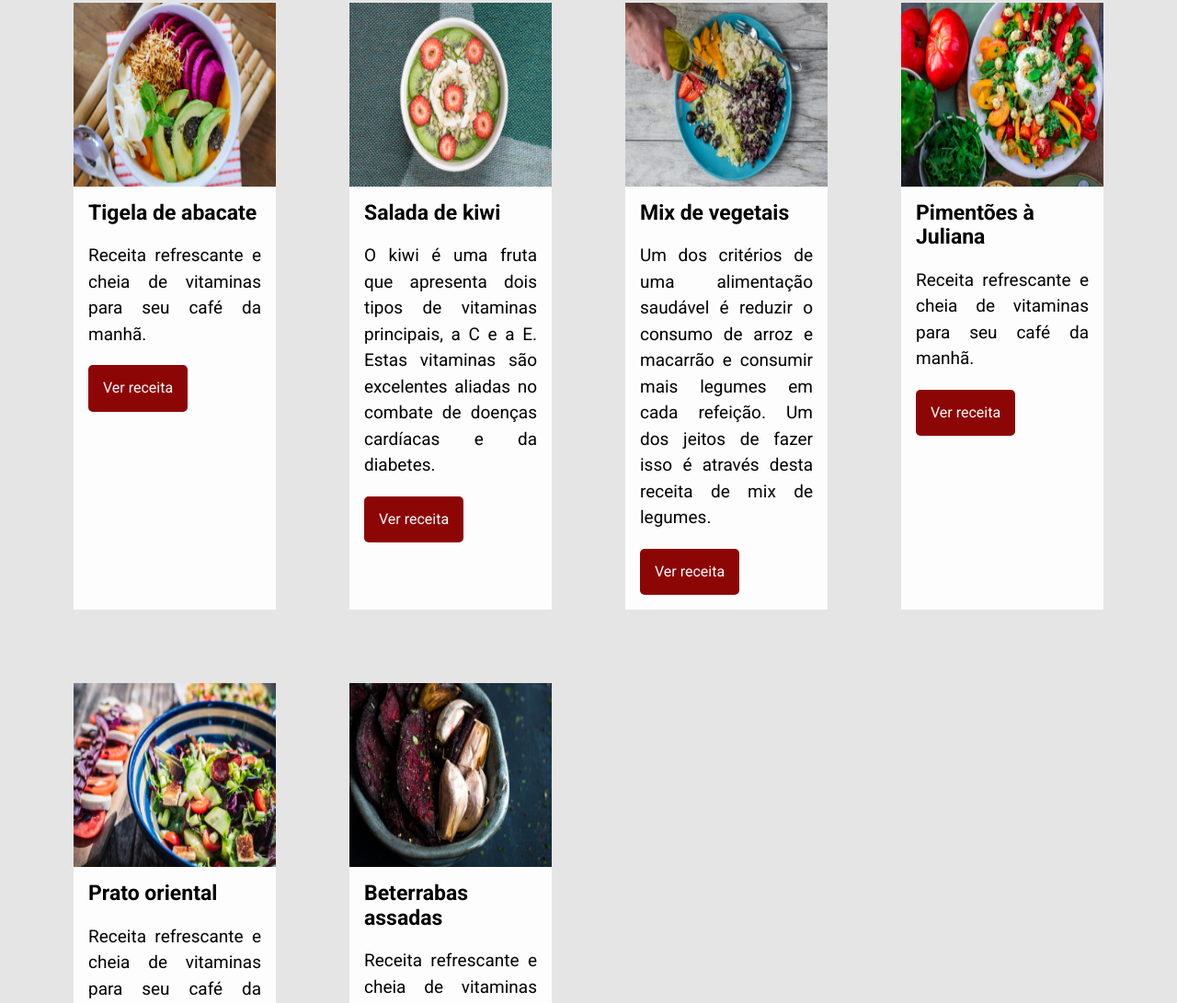
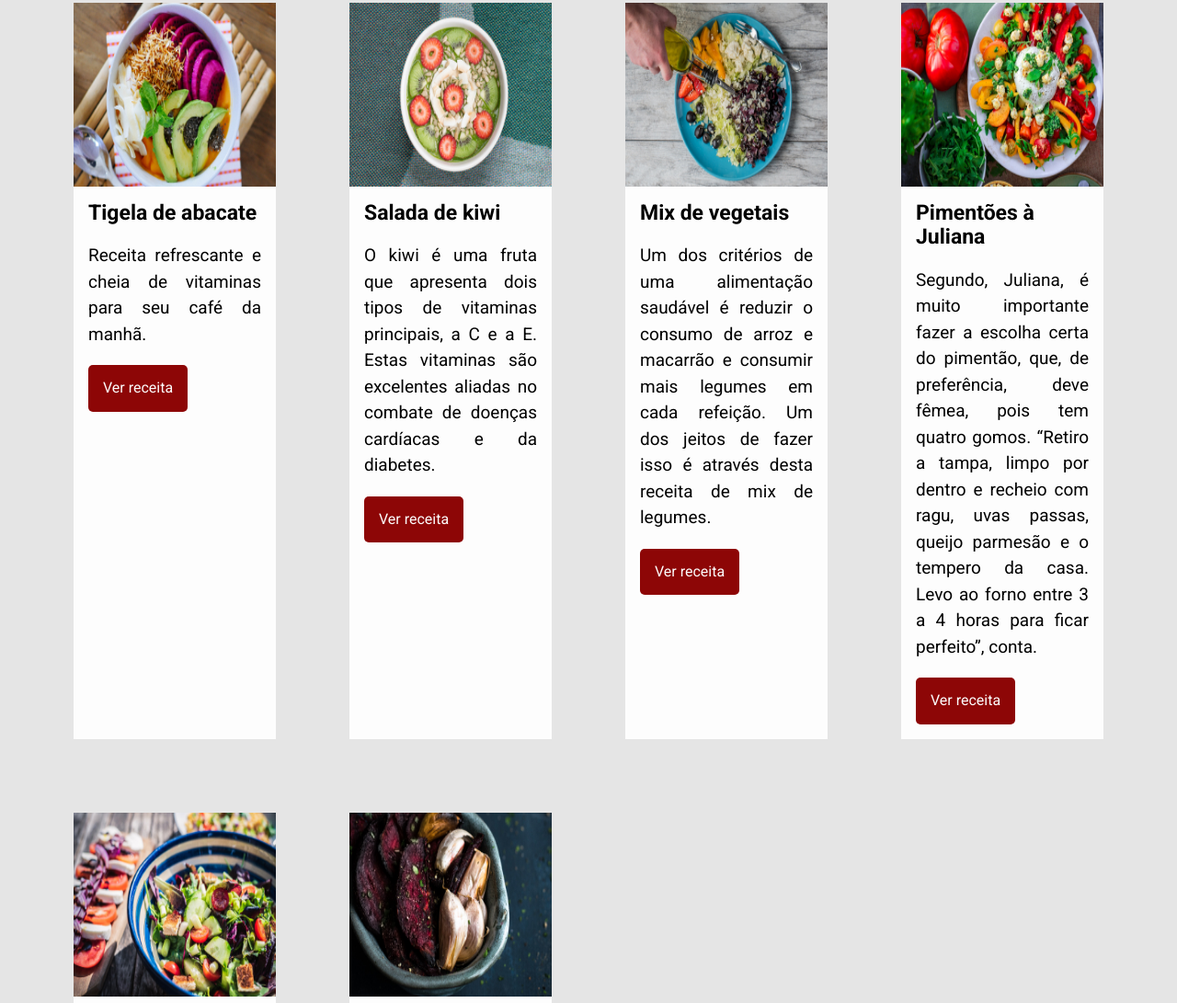
Before and after one commit to walisonjesus/Fruta-e-fruto, a plain HTML site: page index.html in a window 1280 px wide. Shown: the part 1136-2227 px from the top of the page at 92% size. Drawn offline with Linux system fonts and the light colour scheme.

Commit message:
alteracao na receita

```diff
--- a/index.html
+++ b/index.html
@@ -88,7 +88,8 @@
                 <img alt="Pimentões à Juliana" class="receita__imagem" src="./assets/img/receitas/pimentoes-a-juliana.jpg" />
                 <div class="receita__conteudo">
                     <h4 class="receita__titulo">Pimentões à Juliana</h4>
-                    <p class="receita__descricao">Receita refrescante e cheia de vitaminas para seu café da manhã.</p>
+                    <p class="receita__descricao">Segundo, Juliana, é muito importante fazer a escolha certa do pimentão, que, de preferência, deve fêmea, pois tem quatro gomos. “Retiro a tampa, limpo por dentro e recheio com ragu, uvas passas, queijo parmesão e o tempero da casa.
+                        Levo ao forno entre 3 a 4 horas para ficar perfeito”, conta.</p>
                     <button class="receita__botao">Ver receita</button>
                 </div>
             </div>
```
